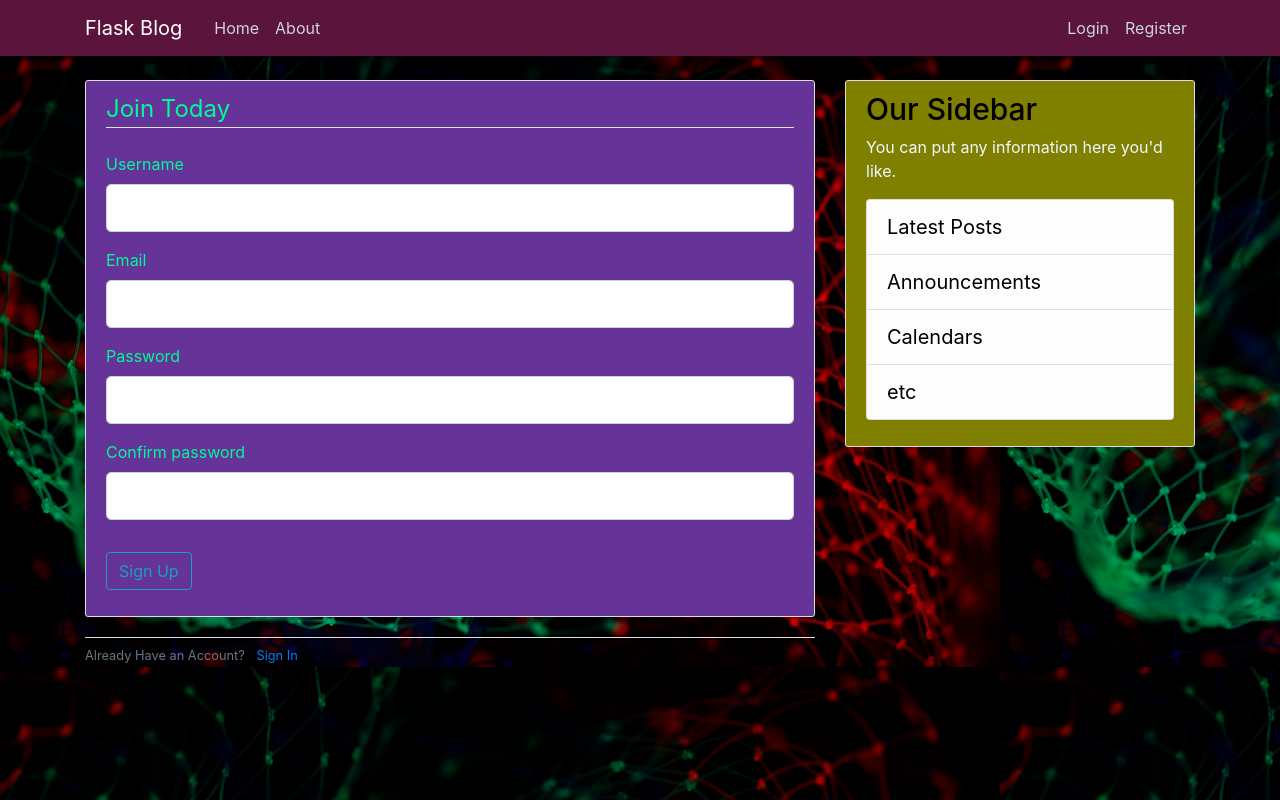
After one commit to BKD471/flaskproject, a Flask app: page /register in a window 1280 px wide. The commit adds this page. Run offline with Flask 2, Linux system fonts and the light colour scheme; some libraries are stand-ins or nearby versions.

Commit message:
forms and user inputs

```diff
--- /dev/null
+++ b/forms.py
@@ -0,0 +1,16 @@
+from flask_wtf import FlaskForm
+from wtforms import StringField,PasswordField,SubmitField,BooleanField
+from wtforms.validators import DataRequired,Length,Email,EqualTo
+# this class inherits flaskform
+class RegistrationForm(FlaskForm):
+    username=StringField('Username',validators=[DataRequired(),Length(min=2,max=20)])
+    email=StringField('Email',validators=[DataRequired(),Email()])
+    password=PasswordField('Password',validators=[DataRequired()])
+    confirm_password=PasswordField('Confirm password',validators=[DataRequired(),EqualTo('password',message='passwords do not match')])
+    submit=SubmitField('Sign Up')
+
+class LoginForm(FlaskForm):
+    email=StringField('Email',validators=[DataRequired(),Email()])
+    password=PasswordField('Password',validators=[DataRequired()])
+    remember=BooleanField('Remember Me')
+    submit=SubmitField('Log in')
--- a/static/main.css
+++ b/static/main.css
@@ -1,6 +1,7 @@
 body {
     background: #A17A74;
-    color: #B0E0E6;
+    /* color: #66CDAA; */
+    color: #00FA9A;
     margin-top: 5rem;
     background-image: url("ml.jpg");
   }
@@ -38,8 +39,8 @@ body {
   margin-bottom: 20px; */
   }
   .content-section {
-    background:#8B4513;
-
+    /* background:#8B4513; */
+    background:#663399;
     padding: 10px 20px;
     border: 1px solid #dddddd;
     border-radius: 3px;
@@ -51,6 +52,7 @@ body {
   }
   .article-metadata >a{
     color:#FFF8DC;
+    font-size:20px;
   }
   .article-metadata+h2>a{
     color:#FFF8DC;
@@ -60,7 +62,7 @@ body {
     font-size: 30px;
   }
 #para{
-    color: #B0E0E6;
+    color:#F0F8FF;
 
    font-size: 16px;
   }
@@ -79,6 +81,8 @@ body {
 
   .article-content {
     white-space: pre-line;
+    font-size:18px;
+    color:#00FFFF;
   }
 
   .article-img {
--- a/templates/layout.html
+++ b/templates/layout.html
@@ -27,13 +27,13 @@
             </button>
             <div class="collapse navbar-collapse" id="navbarToggle">
               <div class="navbar-nav mr-auto">
-                <a class="nav-item nav-link" href="/">Home</a>
-                <a class="nav-item nav-link" href="/about">About</a>
+                <a class="nav-item nav-link" href="{{url_for('home')}}">Home</a>
+                <a class="nav-item nav-link" href="{{url_for('about')}}">About</a>
               </div>
               <!-- Navbar Right Side -->
               <div class="navbar-nav">
-                <a class="nav-item nav-link" href="/login">Login</a>
-                <a class="nav-item nav-link" href="/register">Register</a>
+                <a class="nav-item nav-link" href="{{url_for('login')}}">Login</a>
+                <a class="nav-item nav-link" href="{{url_for('registration')}}">Register</a>
               </div>
             </div>
           </div>
@@ -43,6 +43,15 @@
       <main role="main" class="container">
         <div class="row">
           <div class="col-md-8">
+            {% with messages=get_flashed_messages(with_categories=true)  %}
+            {% if messages %}
+               {% for category,message in messages %}
+                  <div class="alert alert-{{category}}">
+                          {{message}}
+                  </div>
+                {% endfor %}
+            {% endif %}
+            {% endwith %}
             {% block content %}{% endblock %}
           </div>
           <div class="col-md-4">
--- /dev/null
+++ b/templates/register.html
@@ -0,0 +1,76 @@
+{% extends "layout.html" %}
+{% block content %}
+
+  <div class="content-section">
+        <form method="POST" action="">
+
+            {{form.hidden_tag()}}
+            <fieldset class='form-group'>
+               <legend class='border-bottom mb-4'>Join Today</legend>
+               <div class="form-group">
+                   {{form.username.label(class="form-control-label")}}
+
+                   {% if form.username.errors %}
+                          {{form.username(class="form-control form-control-lg  is-invalid")}}
+                          <div class="invalid-feedback">
+                              {% for error in form.username.errors %}
+                                  <span>{{error}}</span>
+                              {% endfor %}
+                          </div>
+                     {% else %}
+                             {{form.username(class="form-control form-control-lg")}}
+                   {% endif %}
+
+               </div>
+               <div class="form-group">
+                {{form.email.label(class="form-control-label")}}
+                {% if form.email.errors %}
+                          {{form.email(class="form-control form-control-lg  is-invalid")}}
+                          <div class="invalid-feedback">
+                              {% for error in form.email.errors %}
+                                  <span>{{error}}</span>
+                              {% endfor %}
+                          </div>
+                     {% else %}
+                             {{form.email(class="form-control form-control-lg")}}
+                   {% endif %}
+            </div>
+            <div class="form-group">
+                {{form.password.label(class="form-control-label")}}
+                {% if form.password.errors %}
+                {{form.password(class="form-control form-control-lg  is-invalid")}}
+                <div class="invalid-feedback">
+                    {% for error in form.password.errors %}
+                        <span>{{error}}</span>
+                    {% endfor %}
+                </div>
+           {% else %}
+                   {{form.password(class="form-control form-control-lg")}}
+         {% endif %}
+            </div>
+            <div class="form-group">
+                {{form.confirm_password.label(class="form-control-label")}}
+                {% if form.confirm_password.errors %}
+                          {{form.confirm_password(class="form-control form-control-lg  is-invalid")}}
+                          <div class="invalid-feedback">
+                              {% for error in form.confirm_password.errors %}
+                                  <span>{{error}}</span>
+                              {% endfor %}
+                          </div>
+                     {% else %}
+                             {{form.confirm_password(class="form-control form-control-lg")}}
+                   {% endif %}
+            </div>
+            </fieldset>
+            <div class="form-group">
+                {{form.submit(class="btn btn-outline-info")}}
+            </div>
+        </form>
+
+  </div>
+  <div class="border-top pt-1">
+    <small class="text-muted">
+        Already Have an Account? <a href="{{url_for('login')}}" class="ml-2">Sign In</a>
+    </small>
+</div>
+{% endblock content%}
```
Also changed, not shown: flaskblog.py (+22 -1 lines), templates/login.html (added, +57 -0 lines).
